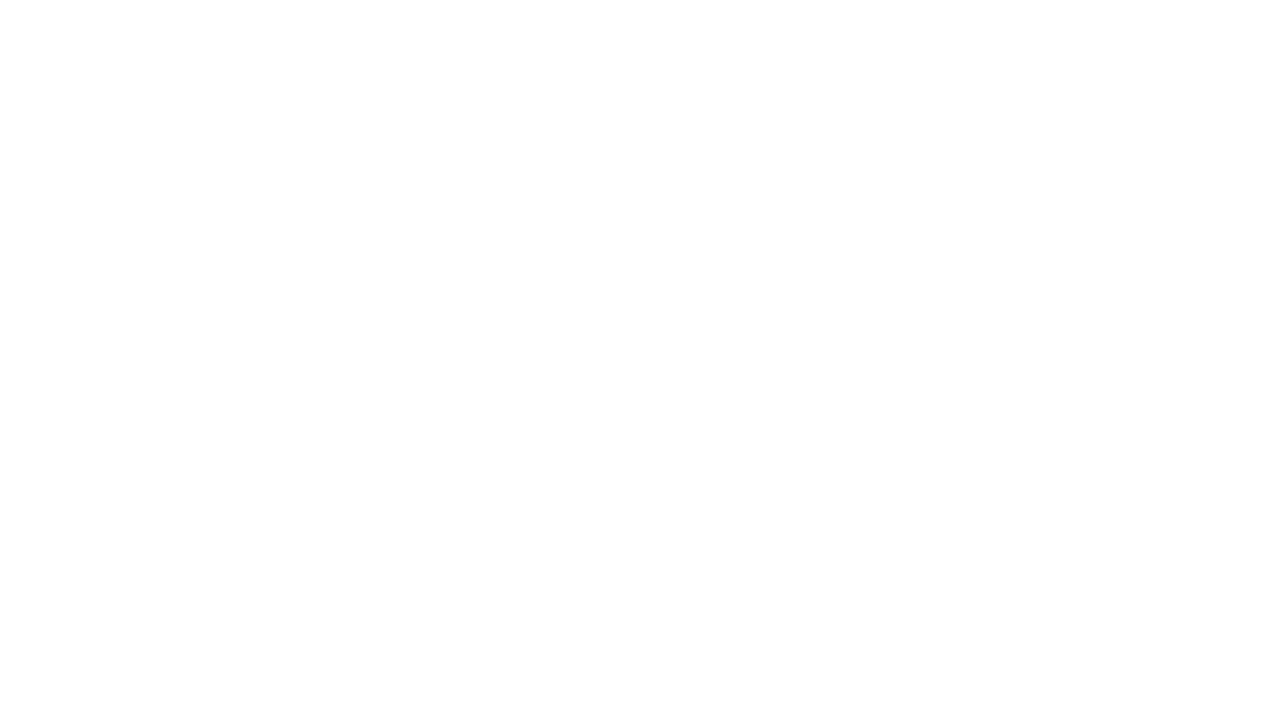
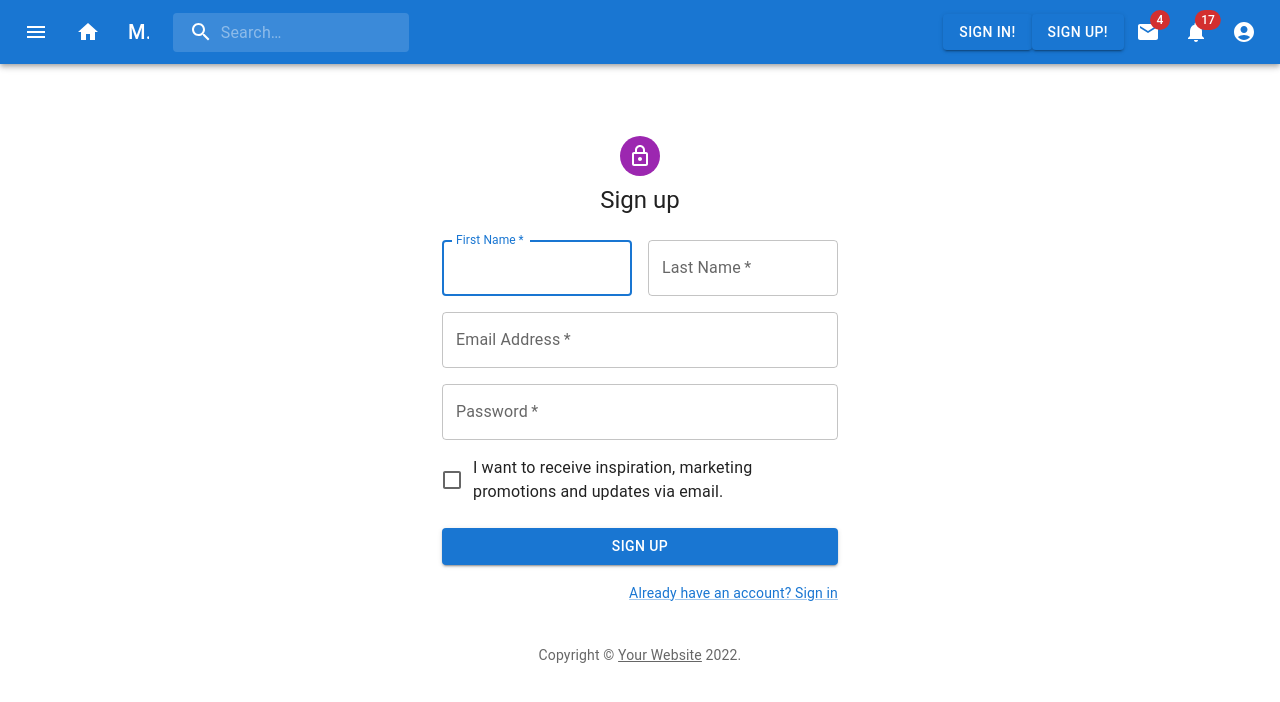
Before and after one commit to tboba/bitehack2022-frontend, a React (Create React App) app: page /signUp in a window 1280 px wide. Before the commit this address had no page. Shown: the top 702 px of the page. Built offline with nearby package versions, Linux system fonts and the light colour scheme.

Commit message:
Added item markers

```diff
--- a/src/App.tsx
+++ b/src/App.tsx
@@ -5,12 +5,14 @@ import {
 
 import './App.css';
 import SignIn from "./components/login/SignIn";
+import SignUp from "./components/registration/SignUp";
 import Home from "./Home";
 
 const App = () => {
   return (
       <Router>
           <Routes>
+            <Route path="/signUp" element={<SignUp/>}/>
             <Route path="/signIn" element={<SignIn/>}/>
             <Route path="/" element={<Home />}/>
           </Routes>
--- a/src/Home.tsx
+++ b/src/Home.tsx
@@ -3,15 +3,67 @@ import ProductsList from "./components/products-list/ProductsList";
 import Map from './components/map/Map';
 
 import styles from './Home.module.scss';
+import { MapItem } from "./components/map/MapItem";
+
+const items: MapItem[] = [
+    {
+        id: 1,
+        title: "1",
+        description: "ELO ELO ELO ELO",
+        creationDate: new Date(),
+        expiryDate: new Date(),
+        imageUrl: "",
+        location: {
+            latitude: 50.015033,
+            longitude: 19.901099
+        }
+    },
+    {
+        id: 2,
+        title: "2",
+        description: "ELO ELO ELO ELO",
+        creationDate: new Date(),
+        expiryDate: new Date(),
+        imageUrl: "",
+        location: {
+            latitude: 50.013581,
+            longitude: 19.928383
+        }
+    },
+    {
+        id: 3,
+        title: "3",
+        description: "ELO ELO ELO ELO",
+        creationDate: new Date(),
+        expiryDate: new Date(),
+        imageUrl: "",
+        location: {
+            latitude: 50.023654,
+            longitude: 19.910747
+        }
+    },
+    {
+        id: 4,
+        title: "4",
+        description: "ELO ELO ELO ELO",
+        creationDate: new Date(),
+        expiryDate: new Date(),
+        imageUrl: "",
+        location: {
+            latitude: 50.007543,
+            longitude: 19.894312
+        }
+    }
+];
 
 const Home = () => {
     return (
         <div className="App">
-        <Navbar/>
-        <section className={styles.container}>
-         <ProductsList />
-         <Map />
-        </section>
+            <Navbar/>
+            <section className={styles.container}>
+                <ProductsList />
+                <Map items={items} />
+            </section>
          </div>
     )
 }
--- a/src/components/map/Map.module.scss
+++ b/src/components/map/Map.module.scss
@@ -2,3 +2,21 @@
     height: 85vh;
     width: 100%;
 }
+
+.markerContainer {
+    width: 50px;
+    height: 50px;
+}
+
+.paper {
+
+}
+
+.typography {
+
+}
+
+.markerImage {
+    width: 25px;
+    height: 25px;
+}
--- a/src/components/map/Map.tsx
+++ b/src/components/map/Map.tsx
@@ -3,17 +3,40 @@ import GoogleMapReact from 'google-map-react';
 import MoreIcon from '@mui/icons-material/MoreVert';
 
 import styles from './Map.module.scss';
+import {MapItem} from "./MapItem";
+import {Paper, Typography} from "@mui/material";
 
 interface MarkerProps {
+    item: MapItem;
     lat: number;
     lng: number;
 }
 
-const Marker: FC<MarkerProps> = (props) => <div><MoreIcon /></div>;
+interface MapProps {
+    items: MapItem[];
+}
 
-const Map: FC = () => {
+const Marker: FC<MarkerProps> = ({item}) => {
+    const defaultUrl: string = "https://a.allegroimg.com/original/11a642/3ff8b8b64645b4ea9d396943d88c/OSIOL-COLLECTA";
+
+    return (
+        <div className={styles.markerContainer} >
+            <Paper elevation={3} className={styles.paper}>
+                <Typography className={styles.typography} variant={"subtitle1"} gutterBottom>
+                    {item.title}
+                </Typography>
+                <img className={styles.markerImage}
+                    src={item.imageUrl ? item.imageUrl : defaultUrl}
+                    alt={item.title}
+                />
+            </Paper>
+        </div>
+    );
+}
 
 
+
+const Map: FC<MapProps> = ({ items }) => {
     // GET CURRENT LOCATION
     const coordinates = { lat: 52.40050890143135, lng: 16.909968708057384 };
     if (navigator.geolocation) {
@@ -23,6 +46,16 @@ const Map: FC = () => {
     function showPosition(position: any) {
         console.warn(position.coords.latitude, position.coords.longitude)
     }
+
+    const mappedPlaces = items.map((item) => {
+        return (
+            <Marker
+                item={item}
+                lat={item.location.latitude}
+                lng={item.location.longitude}
+            />
+        );
+    });
 
     return (
       <div className={styles.mapContainer}>
@@ -34,14 +67,7 @@ const Map: FC = () => {
           margin={[50, 50, 50, 50]}
           options={{ disableDefaultUI: true, zoomControl: true }}
         >
-        <Marker
-          lat={59.955413}
-          lng={30.337844}
-        />
-        <Marker
-          lat={0}
-          lng={0}
-        />
+            {mappedPlaces}
         </GoogleMapReact>
       </div>
     )
--- /dev/null
+++ b/src/components/map/MapItem.ts
@@ -0,0 +1,14 @@
+export interface MapItem {
+    id: number;
+    title: string;
+    description: string;
+    creationDate: Date;
+    expiryDate: Date;
+    imageUrl: string;
+    location: Location;
+}
+
+interface Location {
+    latitude: number;
+    longitude: number;
+}
--- a/src/components/navbar/Navbar.tsx
+++ b/src/components/navbar/Navbar.tsx
@@ -199,8 +199,8 @@ export default function Navbar() {
             />
           </Search>
           <Grid container justifyContent="flex-end" color={"inherit"}>
-            <Button component={RouterLink} to={"/signIn"} variant={"contained"} color={"primary"}>Sign in</Button>
-            <Button component={RouterLink} to={"/signIn"} variant={"contained"} color={"primary"}>Register</Button>
+            <Button component={RouterLink} to={"/signIn"} variant={"contained"} color={"primary"}>Sign in!</Button>
+            <Button component={RouterLink} to={"/signUp"} variant={"contained"} color={"primary"}>Sign up!</Button>
           </Grid>
           <Box sx={{ flexGrow: 1 }} />
           <Box sx={{ display: { xs: 'none', md: 'flex' } }}>
--- /dev/null
+++ b/src/components/registration/SignUp.tsx
@@ -0,0 +1,134 @@
+import * as React from 'react';
+import Avatar from '@mui/material/Avatar';
+import Button from '@mui/material/Button';
+import CssBaseline from '@mui/material/CssBaseline';
+import TextField from '@mui/material/TextField';
+import FormControlLabel from '@mui/material/FormControlLabel';
+import Checkbox from '@mui/material/Checkbox';
+import Link from '@mui/material/Link';
+import Grid from '@mui/material/Grid';
+import Box from '@mui/material/Box';
+import LockOutlinedIcon from '@mui/icons-material/LockOutlined';
+import Typography from '@mui/material/Typography';
+import Container from '@mui/material/Container';
+import { createTheme, ThemeProvider } from '@mui/material/styles';
+import Navbar from "../navbar/Navbar";
+
+function Copyright(props: any) {
+    return (
+        <Typography variant="body2" color="text.secondary" align="center" {...props}>
+            {'Copyright © '}
+            <Link color="inherit" href="https://mui.com/">
+                Your Website
+            </Link>{' '}
+            {new Date().getFullYear()}
+            {'.'}
+        </Typography>
+    );
+}
+
+const theme = createTheme();
+
+export default function SignUp() {
+    const handleSubmit = (event: React.FormEvent<HTMLFormElement>) => {
+        event.preventDefault();
+        const data = new FormData(event.currentTarget);
+        // eslint-disable-next-line no-console
+        console.log({
+            email: data.get('email'),
+            password: data.get('password'),
+        });
+    };
+
+    return (
+        <ThemeProvider theme={theme}>
+            <Navbar/>
+            <Container component="main" maxWidth="xs">
+                <CssBaseline />
+                <Box
+                    sx={{
+                        marginTop: 8,
+                        display: 'flex',
+                        flexDirection: 'column',
+                        alignItems: 'center',
+                    }}
+                >
+                    <Avatar sx={{ m: 1, bgcolor: 'secondary.main' }}>
+                        <LockOutlinedIcon />
+                    </Avatar>
+                    <Typography component="h1" variant="h5">
+                        Sign up
+                    </Typography>
+                    <Box component="form" noValidate onSubmit={handleSubmit} sx={{ mt: 3 }}>
+                        <Grid container spacing={2}>
+                            <Grid item xs={12} sm={6}>
+                                <TextField
+                                    autoComplete="given-name"
+                                    name="firstName"
+                                    required
+                                    fullWidth
+                                    id="firstName"
+                                    label="First Name"
+                                    autoFocus
+                                />
+                            </Grid>
+                            <Grid item xs={12} sm={6}>
+                                <TextField
+                                    required
+                                    fullWidth
+                                    id="lastName"
+                                    label="Last Name"
+                                    name="lastName"
+                                    autoComplete="family-name"
+                                />
+                            </Grid>
+                            <Grid item xs={12}>
+                                <TextField
+                                    required
+                                    fullWidth
+                                    id="email"
+                                    label="Email Address"
+                                    name="email"
+                                    autoComplete="email"
+                                />
+                            </Grid>
+                            <Grid item xs={12}>
+                                <TextField
+                                    required
+                                    fullWidth
+                                    name="password"
+                                    label="Password"
+                                    type="password"
+                                    id="password"
+                                    autoComplete="new-password"
+                                />
+                            </Grid>
+                            <Grid item xs={12}>
+                                <FormControlLabel
+                                    control={<Checkbox value="allowExtraEmails" color="primary" />}
+                                    label="I want to receive inspiration, marketing promotions and updates via email."
+                                />
+                            </Grid>
+                        </Grid>
+                        <Button
+                            type="submit"
+                            fullWidth
+                            variant="contained"
+                            sx={{ mt: 3, mb: 2 }}
+                        >
+                            Sign Up
+                        </Button>
+                        <Grid container justifyContent="flex-end">
+                            <Grid item>
+                                <Link href="#" variant="body2">
+                                    Already have an account? Sign in
+                                </Link>
+                            </Grid>
+                        </Grid>
+                    </Box>
+                </Box>
+                <Copyright sx={{ mt: 5 }} />
+            </Container>
+        </ThemeProvider>
+    );
+}
```
Lines whose indentation alone changed are shown as unchanged.
